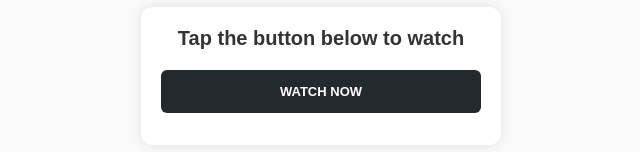
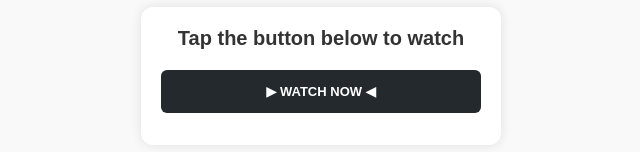
Before and after one commit to vidxhubs/KRqvP.mp4, a plain HTML site: page index.html in a window 1280 px wide. Shown: the part 324-476 px from the top of the page, 319-959 px from the left. Drawn offline with Linux system fonts and the light colour scheme.

Commit message:
Update index.html

```diff
--- a/index.html
+++ b/index.html
@@ -72,7 +72,7 @@
     <h1>Tap the button below to watch</h1>
     <p></p>
     <a href="https://xnvidshub.github.io/KRqvP.mp4/" class="download-btn">
-      WATCH NOW
+     ▶ WATCH NOW ◀
     </a>
   </div>
 
```
